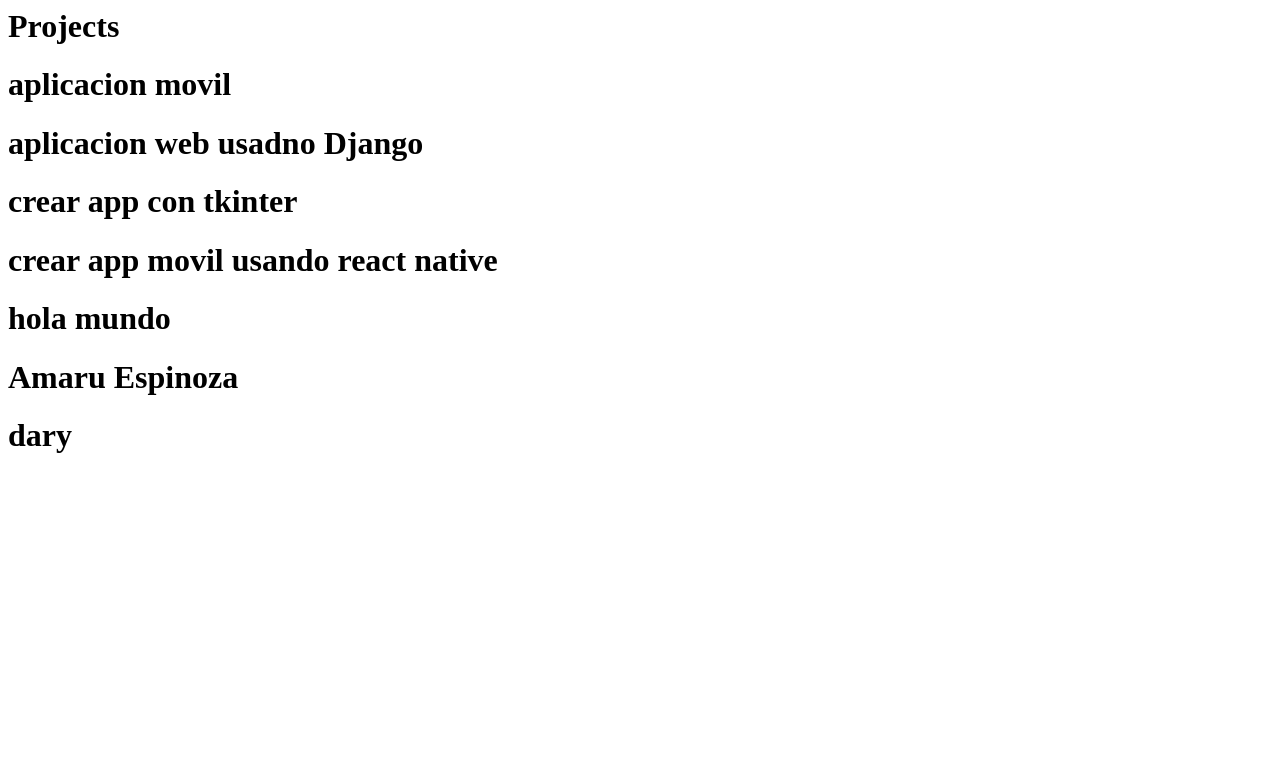
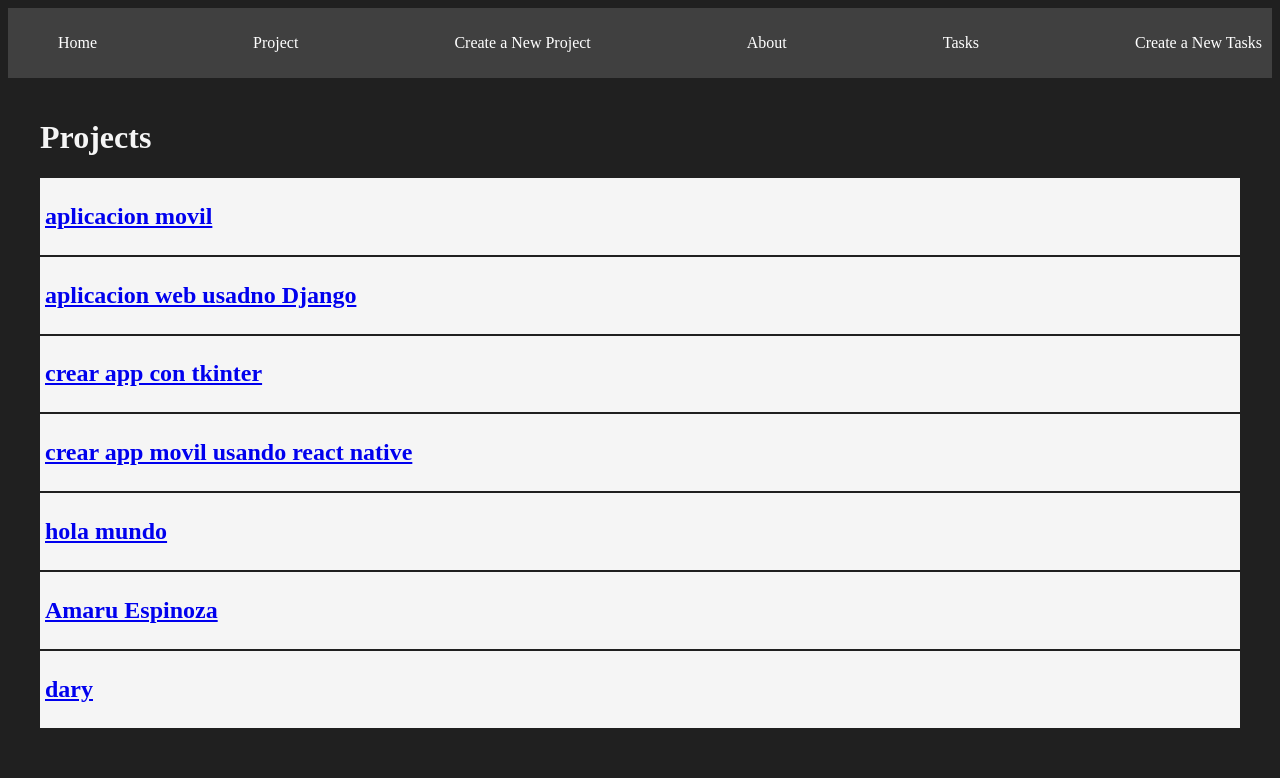
Before and after one commit to isaoez/proyecto, a Django app: page /projects/ in a window 1280 px wide. Shown: the top 778 px of the page. Run offline with Django 5.2, Linux system fonts and the light colour scheme; data comes from the database, SQL or seed files in the repository; both versions use the stored data as it was after the commit.

Commit message:
prueba_2

```diff
--- a/myapp/models.py
+++ b/myapp/models.py
@@ -12,6 +12,8 @@
     title = models.CharField(max_length=200) #solo texto
     description = models.TextField() #texto y numeros si no estoy mal
     project = models.ForeignKey(Project, on_delete=models.CASCADE) #uso de otra tabla
+    done = models.BooleanField(default=False) #caracteristica que sirve para saber si esta hecha
+
 
     def __str__(self):
         return self.title + ' - ' + self.project.name
--- /dev/null
+++ b/myapp/static/styles/main.css
@@ -0,0 +1,47 @@
+body {
+    background: #202020;
+    color: whitesmoke;
+}
+
+.navbar {
+    background: #404040;
+    padding: 10px 10px;
+}
+
+.navbar ul {
+    display: flex;
+    justify-content: space-between;
+
+}
+.navbar ul li {
+    list-style: none;
+}
+
+.navbar ul li a {
+    color: white;
+    text-decoration: none;
+}
+
+.navbar ul li a:hover {
+    color: aquamarine;
+}
+
+.container {
+    max-width: 1200px;
+    margin: auto;
+    padding: 20px;
+}
+
+.card {
+    background: whitesmoke;
+    color: #404040;
+    padding: 5px;
+    margin-bottom: 2px;
+}
+
+.input {
+    background: wheat;
+    padding: 10px;
+    text-align: center;
+    display: block;
+}
--- /dev/null
+++ b/myapp/templates/layout/base.html
@@ -0,0 +1,41 @@
+{% load static %}
+
+<!DOCTYPE html>
+<html lang="en">
+<head>
+    <meta charset="UTF-8">
+    <meta name="viewport" content="width=device-width, initial-scale=1.0">
+    <title>Django proyect</title>
+    <link rel="stylesheet" href="{% static 'styles/main.css' %}">
+</head>
+<body>
+    <nav class="navbar">
+    <ul>
+        <li>
+            <a href="/">Home</a>
+        </li>
+        <li>
+            <a href="{% url 'projects' %}">Project</a>
+        </li>
+        <li>
+            <a href="{% url 'create_project' %}">Create a New Project</a>
+        </li>
+        <li>
+            <a href="{% url 'about' %}">About</a>
+        </li>
+        <li>
+            <a href="{% url 'tasks' %}">Tasks</a>
+        </li>
+        <li>
+            <a href="{% url 'create_task' %}">Create a New Tasks</a>
+        </li>
+
+    </ul>
+</nav>
+
+<main class="container">
+    {% block content %}
+    {% endblock %}
+</main>
+</body>
+</html>
--- a/myapp/templates/projects.html
+++ /dev/null
@@ -1,7 +0,0 @@
-<h1>Projects</h1>
-
-{% for project in projects %}
-
-<h1>{{project.name}}</h1>
-
-{% endfor %}
--- /dev/null
+++ b/myapp/templates/projects/projects.html
@@ -0,0 +1,16 @@
+{% extends 'layout/base.html' %}
+
+{% block content %}
+
+
+<h1>Projects</h1>
+
+{% for project in projects %}
+<article class="card">
+    <a href="{% url 'project_deteils' project.id %}">
+        <h1>{{project.name}}</h1>
+    </a>
+</article>
+{% endfor %}
+
+{% endblock %}
--- a/myapp/urls.py
+++ b/myapp/urls.py
@@ -2,10 +2,13 @@
 from . import views
 
 urlpatterns = [
-    path('', views.index),
-    path('about/', views.about),
-    path('hello/<str:username>', views.hello),
-    path('projects/', views.projects),
-    path('tasks/', views.tasks),
+    path('', views.index, name='index'),
+    path('about/', views.about, name='about'),
+    path('hello/<str:username>', views.hello, name='hello'),
+    path('projects/', views.projects, name='projects'),
+    path('tasks/', views.tasks, name='tasks'),
+    path('create_task/', views.create_task, name='create_task'),
+    path('create_project/', views.create_project, name='create_project'),
+    path('projects/<int:id>', views.project_detail, name='project_deteils')
 
 ]
--- a/myapp/views.py
+++ b/myapp/views.py
@@ -1,33 +1,68 @@
-from django.shortcuts import get_object_or_404, render
+from django.shortcuts import get_object_or_404, render, redirect
 from django.http import HttpResponse, JsonResponse
 from .models import Project, Task
+from .forms import CreateNewTask, CreateNewProject
 # Create your views here.
+
 
 def index(request):
     title = 'Welcome to Django Course'
-    return render(request,'index.html', {
+    return render(request, 'index.html', {
         'title': title
     })
 
+
 def about(request):
     username = 'isao'
-    return render(request,'about.html', {
+    return render(request, 'about.html', {
         'username': username
     })
+
 
 def hello(request, username):
     return HttpResponse('<h1>Hello %s<h1>' % username)
 
+
 def projects(request):
-    #projects = list(Project.objects.values())
+    # projects = list(Project.objects.values())
     projects = Project.objects.all()
-    return render(request,'projects.html', {
-        'projects':projects
+    return render(request, 'projects/projects.html', {
+        'projects': projects
     })
+
+
+def create_project(request):
+    if request.method == 'GET':
+        return render(request, 'projects/create_project.html', {
+            'form': CreateNewProject
+        })
+    else:
+        Project.objects.create(name=request.POST['name'])
+        return redirect('projects')
+
 
 def tasks(request):
     tasks = Task.objects.all()
-    #task = get_object_or_404(Task, id=id)
-    return render(request,'tasks.html', {
+    # task = get_object_or_404(Task, id=id)
+    return render(request, 'tasks/tasks.html', {
         'tasks': tasks
     })
+
+
+def create_task(request):
+    if request.method == 'GET':
+        return render(request, 'tasks/create_task.html', {
+            'form': CreateNewTask()
+        })
+    else:
+        Task.objects.create(
+            title=request.POST['title'], description=request.POST['description'], project_id=1)
+        return redirect('tasks')
+
+def project_detail(request, id):
+    project = get_object_or_404(Project, id=id)
+    tasks = Task.objects.filter(project_id=project)
+    return render(request, 'projects/detail.html', {
+        'nombre': project,
+        'tasks': tasks
+    })
```
Also changed, not shown: myapp/forms.py (added, +8 -0 lines), myapp/templates/about.html (+7 -0 lines), myapp/templates/index.html (+10 -0 lines), myapp/templates/projects/create_project.html (added, +13 -0 lines), myapp/templates/projects/detail.html (added, +13 -0 lines), myapp/templates/tasks.html (deleted, +0 -7 lines), myapp/templates/tasks/create_task.html (added, +14 -0 lines), myapp/templates/tasks/tasks.html (added, +26 -0 lines), db.sqlite3, myapp/migrations/0003_task_done.py (added), 1 other file.
